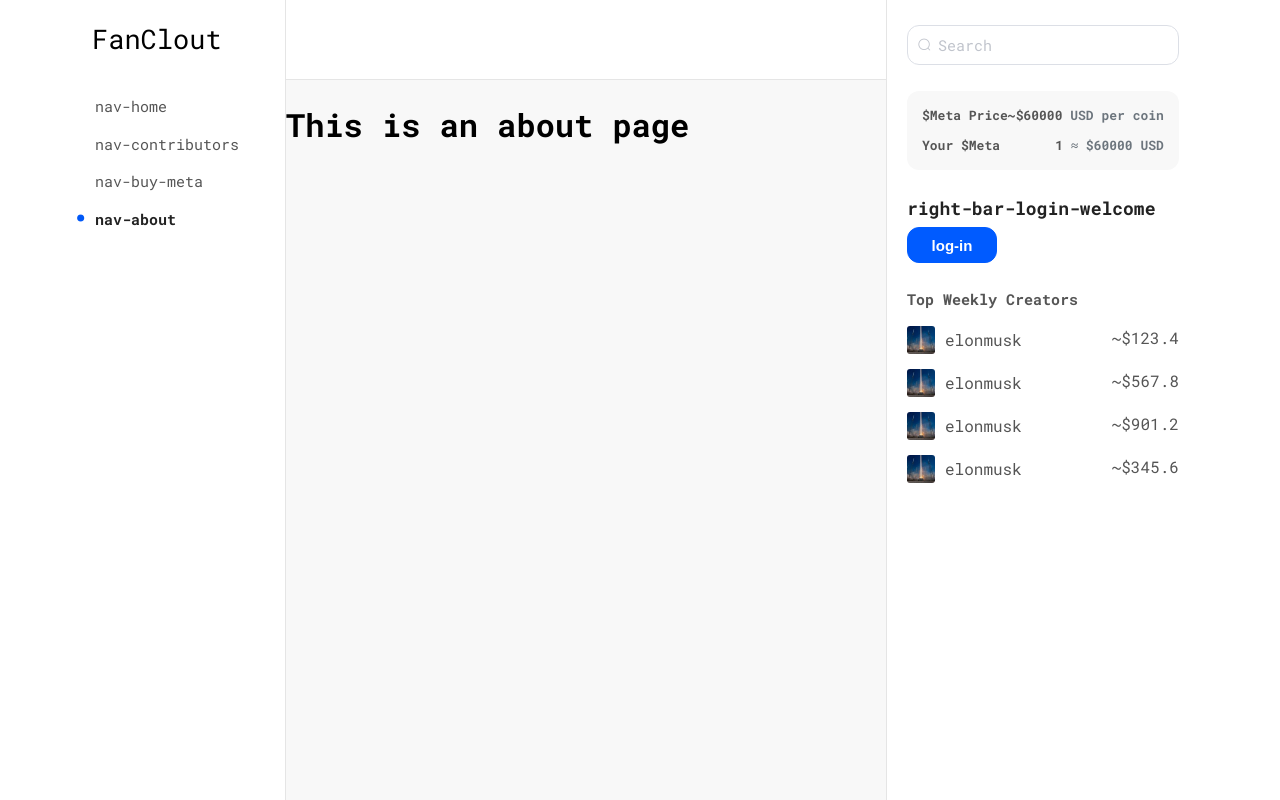
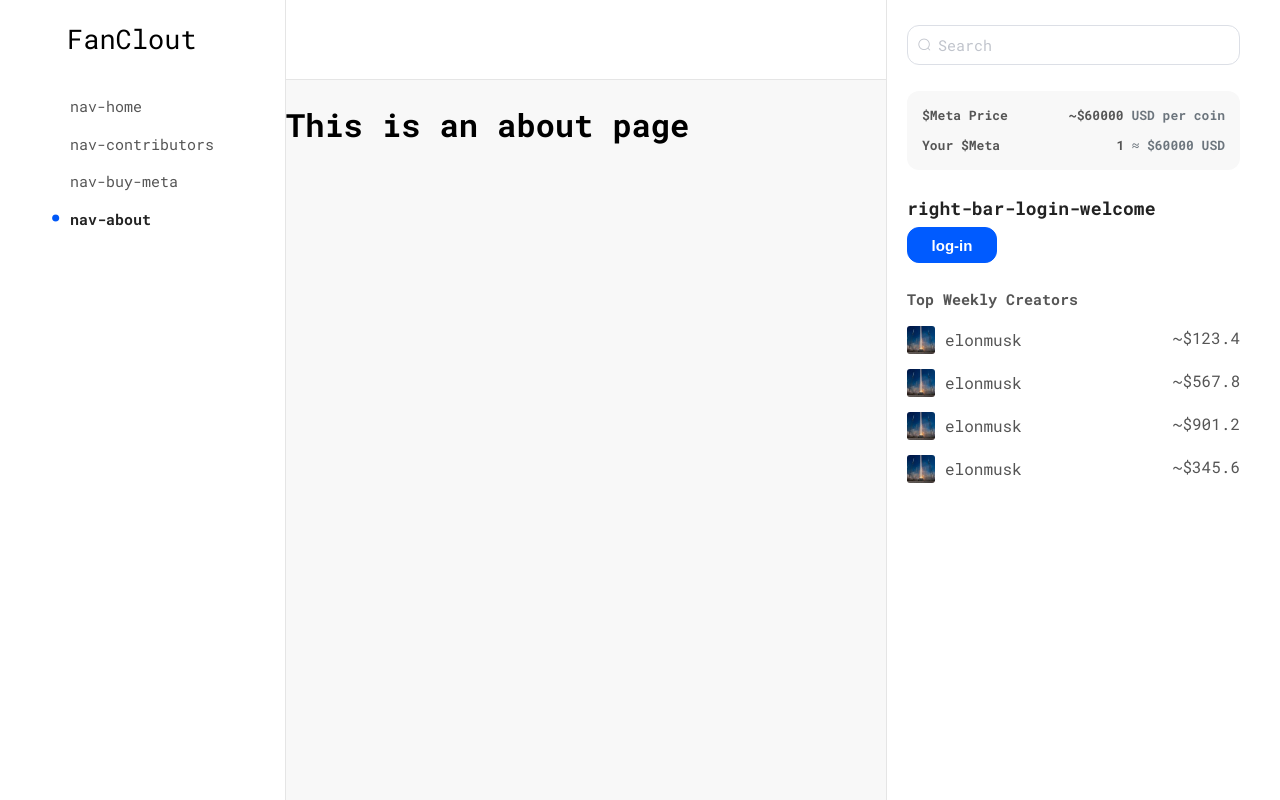
Before and after one commit to Meta-Network/FanClout, a Vue app: page /about in a window 1280 px wide. Built offline with nearby package versions, Linux system fonts and the light colour scheme.

Commit message:
💄 优化了布局

```diff
--- a/src/components/UserInfoBar.vue
+++ b/src/components/UserInfoBar.vue
@@ -61,7 +61,6 @@ export default {
   position: relative;
   z-index: 30;
   background-color: #f8f8f8;
-  width: 185px;
   padding-top: 8px;
   padding-bottom: 8px;
   padding-left: 5px;
--- a/src/components/layout/index.vue
+++ b/src/components/layout/index.vue
@@ -33,11 +33,11 @@ export default {
 <style lang="less" scoped>
 .layout {
   width: 100%;
-  max-width: 1220px;
+  max-width: 1240px;
   min-height: 100vh;
   display: flex;
   flex-direction: row;
-  padding: 0 10px;
+  padding: 0;
   margin: 0 auto;
 
   .shell {
@@ -48,7 +48,7 @@ export default {
 
   .nav-shell {
     .shell();
-    width: 245px;
+    width: 265px;
     align-items: flex-end;
   }
 
--- a/src/components/layout/navigation.vue
+++ b/src/components/layout/navigation.vue
@@ -45,21 +45,21 @@ export default {
 
 <style lang="less" scoped>
 .nav {
-  width: 245px;
+  width: 265px;
   &-fixed {
     top: 0;
     height: 100%;
     position: fixed;
   }
   &-inner {
-    width: 245px;
+    width: 265px;
     overflow-y: auto;
     height: 100%;
-    padding: 0 10px;
+    padding: 0 20px;
   }
   &-user-info {
-    margin-left: 30px;
-    margin-right: 15px;
+    margin-left: 15px;
+    margin-right: 0;
   }
 }
 </style>
--- a/src/components/layout/sidebar.vue
+++ b/src/components/layout/sidebar.vue
@@ -39,8 +39,7 @@ export default {
   padding: 0 20px;
   box-sizing: border-box;
   top: 0;
-  height: 100%;
-  position: fixed;
+  position: sticky;
 
   &-search-box {
     margin: 25px 0 0 0;
--- a/src/components/leftBar/button.vue
+++ b/src/components/leftBar/button.vue
@@ -58,7 +58,6 @@ export default {
     display: flex;
     width: 100%;
     padding-top: 15px;
-    padding-left: 15px;
     &:hover {
       .leftbar__dot {
         color: #0058f7 !important;
--- a/src/components/leftBar/logo.vue
+++ b/src/components/leftBar/logo.vue
@@ -28,7 +28,7 @@ export default {
     font-weight: normal;
     line-height: 1;
     margin-bottom: 3px;
-    margin-left: 42px;
+    margin-left: 27px;
   }
 }
 </style>
```
